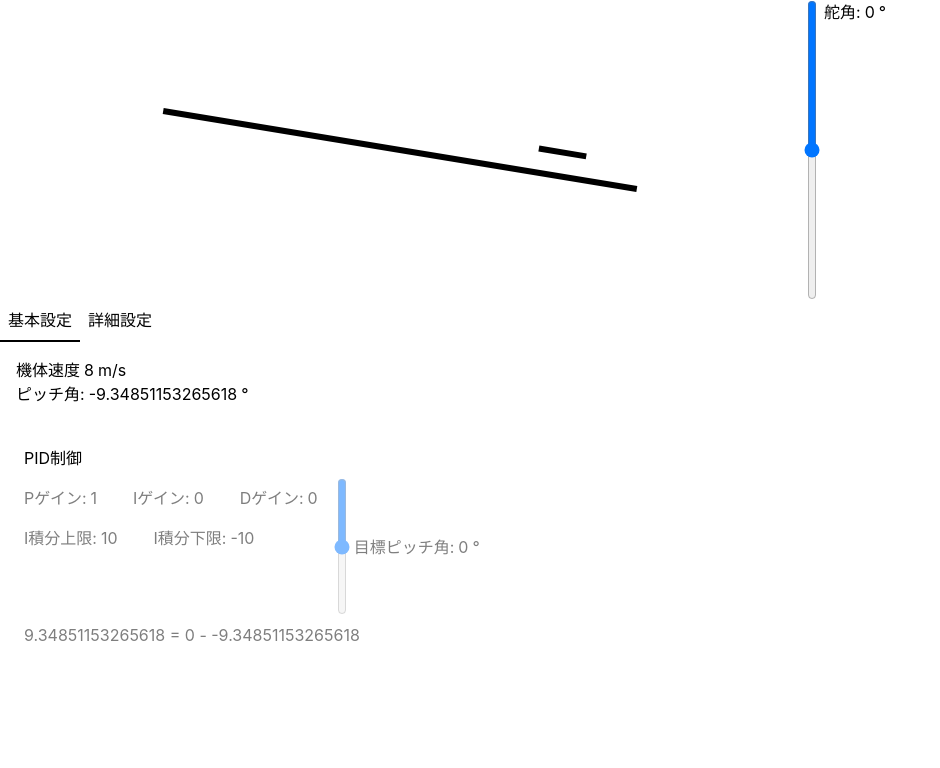
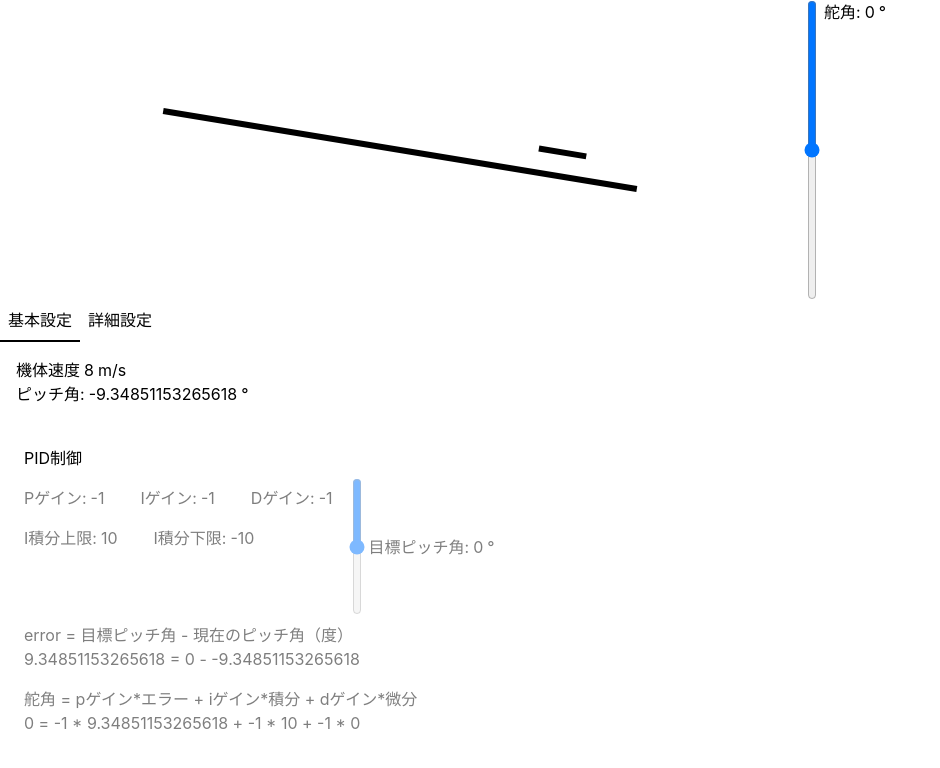
Before and after one commit to ponzu-4C9/react-physics-lab, a React (Vite) app: page / in a window 1280 px wide. Shown: the top 768 px of the page, without its empty margins (0-940 px from the left). Built offline with nearby package versions, Linux system fonts and the light colour scheme.

Commit message:
PID制御のパラメータを修正し、エラーメッセージの表示を改善。舵角計算の説明を追加。

```diff
--- a/src/App.tsx
+++ b/src/App.tsx
@@ -36,9 +36,9 @@ export default function App() {
     pre_error: 0,
     integral: 0,
 
-    kp: 1,
-    ki: 0,
-    kd: 0,
+    kp: -1,
+    ki: -1,
+    kd: -1,
 
     ipluslimit: 10,
     iminuslimit: -10
@@ -180,8 +180,13 @@ export default function App() {
               <EditableTxt def="目標ピッチ角:" nowvalue={p.target} onCommit={(v) => { p.target = v }} unit="°" />
             </div>
           </div>
-          <div className='flex p-2 space-x-8'>
-            <p>{p.target - p.theta * 180 / Math.PI} = {p.target} - {p.theta * 180 / Math.PI}</p>
+          <div className='p-2 space-x-8 '>
+            <p>error = 目標ピッチ角 - 現在のピッチ角（度）</p>
+            <p>{p.e} = {p.target} - {p.theta * 180 / Math.PI}</p>
+          </div>
+          <div className='p-2 space-x-8 '>
+            <p>舵角 = pゲイン*エラー + iゲイン*積分 + dゲイン*微分</p>
+            <p>{p.delta_e} = {p.kp} * {p.e} + {p.ki} * {p.integral} + {p.kd}  * {(p.e - p.pre_error) / 0.01}</p>
           </div>
         </div>
       </div>
```
